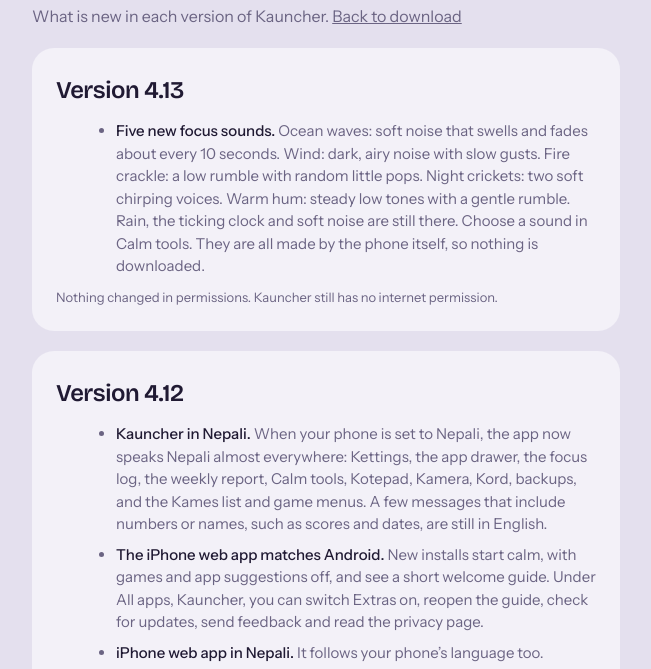
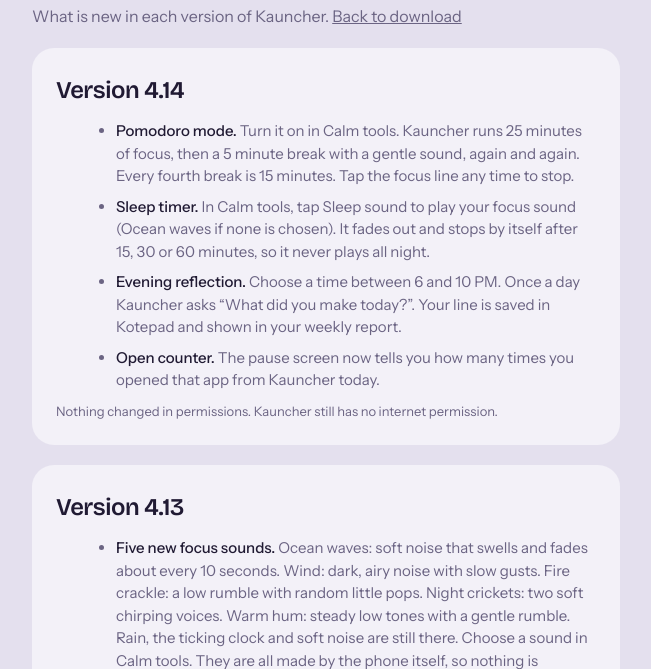
Before and after one commit to kartproduction/kauncher, a plain HTML site: page changelog.html in a window 1280 px wide. Shown: the part 128-797 px from the top of the page, without its empty margins (314-965 px from the left). Drawn offline with nearby package versions, Linux system fonts and the light colour scheme.

Commit message:
Add files via upload

```diff
--- a/changelog.html
+++ b/changelog.html
@@ -40,6 +40,17 @@ a{color:inherit}
 <main>
   <h1 style="font-size:clamp(40px,12vw,64px)">Changelog</h1>
   <p class="sub" style="margin-top:12px">What is new in each version of Kauncher. <a href="index.html">Back to download</a></p>
+
+  <section class="card" id="v4-14">
+    <h2>Version 4.14</h2>
+    <ul>
+      <li><strong>Pomodoro mode.</strong> Turn it on in Calm tools. Kauncher runs 25 minutes of focus, then a 5 minute break with a gentle sound, again and again. Every fourth break is 15 minutes. Tap the focus line any time to stop.</li>
+      <li><strong>Sleep timer.</strong> In Calm tools, tap Sleep sound to play your focus sound (Ocean waves if none is chosen). It fades out and stops by itself after 15, 30 or 60 minutes, so it never plays all night.</li>
+      <li><strong>Evening reflection.</strong> Choose a time between 6 and 10 PM. Once a day Kauncher asks “What did you make today?”. Your line is saved in Kotepad and shown in your weekly report.</li>
+      <li><strong>Open counter.</strong> The pause screen now tells you how many times you opened that app from Kauncher today.</li>
+    </ul>
+    <p class="note">Nothing changed in permissions. Kauncher still has no internet permission.</p>
+  </section>
 
   <section class="card" id="v4-13">
     <h2>Version 4.13</h2>
```
Also changed, not shown: index.html (+4 -3 lines), 1 other file.
